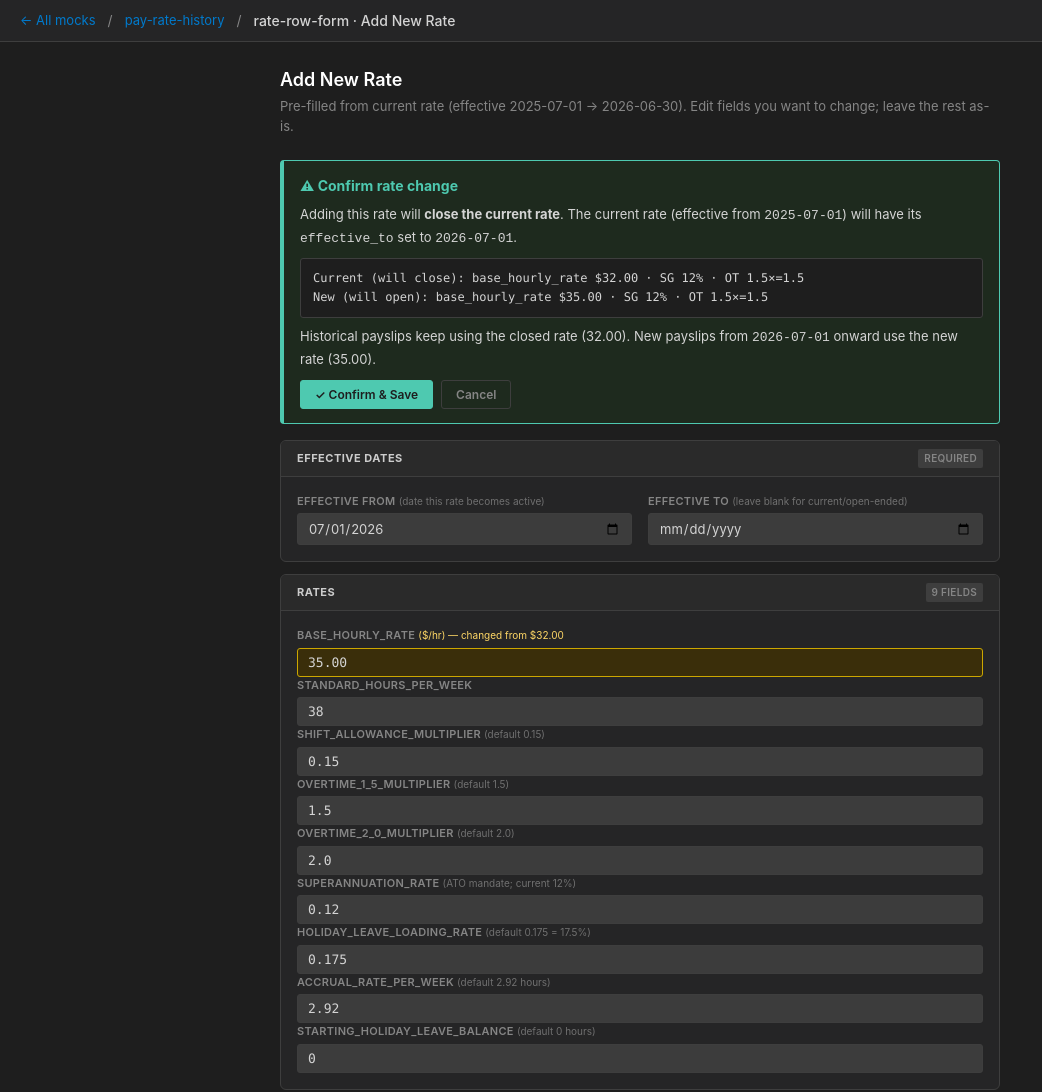
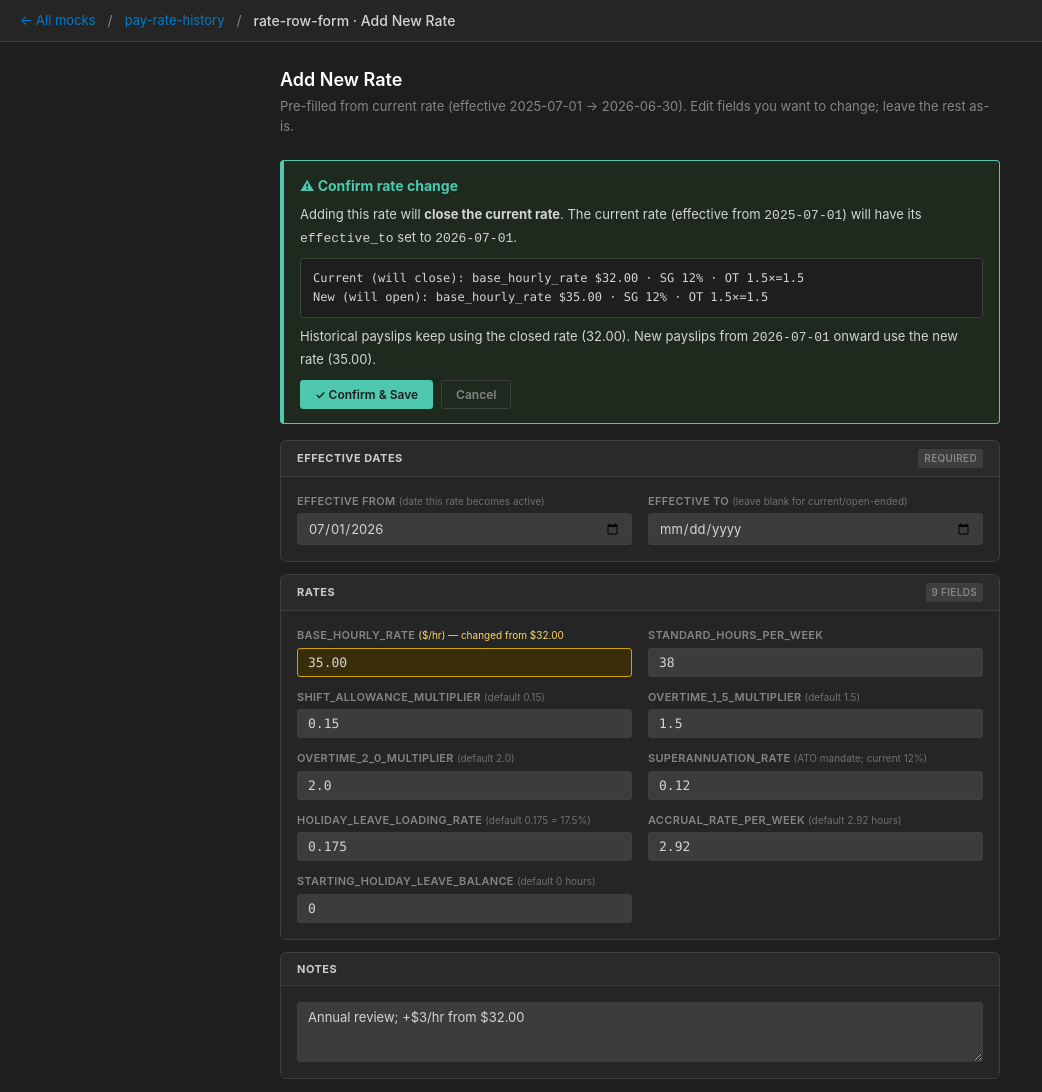
Before and after one commit to moon-lee/finance_flow_ai, an Electron app: page docs/design/salary-history-mvp/rate-row-form.html in a window 1280 px wide. Shown: the top 1092 px of the page, without its empty margins (0-1042 px from the left). Drawn offline with Linux system fonts and the light colour scheme.

Commit message:
add css grid-3

```diff
--- a/docs/design/salary-history-mvp/rate-row-form.html
+++ b/docs/design/salary-history-mvp/rate-row-form.html
@@ -28,6 +28,7 @@
     .section-badge { background: #3e3e3e; color: #858585; font-size: 10px; font-weight: 600; padding: 2px 6px; border-radius: 2px; text-transform: uppercase; letter-spacing: 0.3px; }
     .section-body { padding: 16px; }
     .grid-2 { display: grid; grid-template-columns: 1fr 1fr; gap: 12px 16px; }
+    .grid-3 { display: grid; grid-template-columns: 1fr 1fr 1fr; gap: 12px 16px; }
     .field { display: flex; flex-direction: column; gap: 4px; }
     .field label { font-size: 11px; font-weight: 600; text-transform: uppercase; letter-spacing: 0.3px; color: #858585; }
     .field .label-sub { font-size: 10px; color: #707070; text-transform: none; letter-spacing: 0; font-weight: 400; }
@@ -155,7 +156,7 @@
     <div class="section">
       <div class="section-header"><span class="section-title">Rates</span><span class="section-badge">9 fields</span></div>
       <div class="section-body">
-        <div class="grid-3">
+        <div class="grid-2">
           <div class="field field-changed">
             <label>base_hourly_rate <span class="label-sub">($/hr) — changed from $32.00</span></label>
             <input type="number" value="35.00" step="0.01" min="0">
```
Also changed, not shown: docs/design/salary-history-mvp/payslip-form-reconciled.html (+1 -0 lines).
